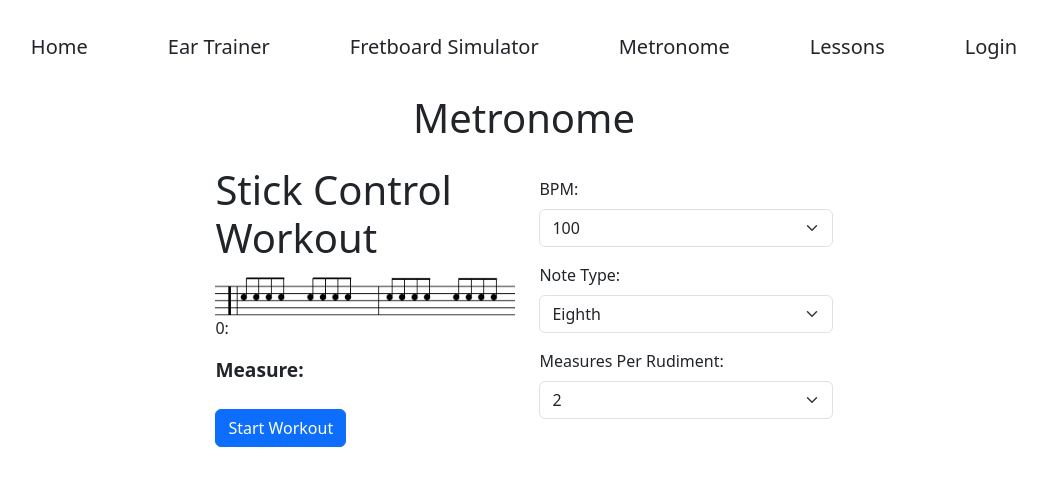
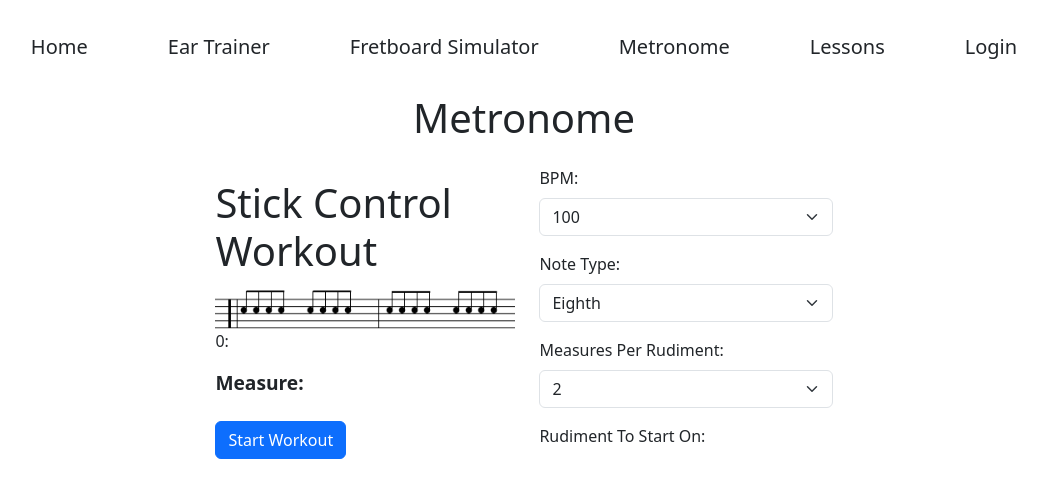
Before and after one commit to CalvinGaiennie/Music-TS-React, a React (Vite) app: page /metronome in a window 1280 px wide. Shown: the top 498 px of the page, without its empty margins (116-1163 px from the left). Built offline with nearby package versions, Linux system fonts and the light colour scheme.

Commit message:
worked on adding a rudiment to start on select

```diff
--- a/src/components/Metronome.tsx
+++ b/src/components/Metronome.tsx
@@ -5,10 +5,12 @@
   lengthOfBeat,
   noteType,
   numOfMeasures,
+  rudimentToStartOn,
 }: {
   lengthOfBeat: number;
   noteType: number;
   numOfMeasures: number;
+  rudimentToStartOn: number;
 }) {
   const rudiments = [
     {
@@ -113,7 +115,9 @@
     },
   ];
   const [isPlaying, setIsPlaying] = useState(false);
-  const [currentRudimentIndex, setCurrentRudimentIndex] = useState(0);
+  const [currentRudimentIndex, setCurrentRudimentIndex] = useState(
+    rudimentToStartOn - 1
+  );
 
   const intervalRef = useRef<number | null>(null);
   const toggleButtonRef = useRef<HTMLButtonElement | null>(null);
--- a/src/components/MetronomeSettings.tsx
+++ b/src/components/MetronomeSettings.tsx
@@ -9,6 +9,7 @@
     numOfMeasures: number;
     bpm: number;
     noteType: number;
+    rudimentToStartOn: number;
   };
 }) {
   return (
@@ -70,6 +71,40 @@
           ))}
         </select>
       </div>
+      <div className="mb-3">
+        <label className="form-label">Rudiment To Start On:</label>
+        {/* <select
+          className="form-select"
+          onChange={(e) =>
+            dispatch({
+              type: "SET_RUDIMENT_TO_START_ON",
+              payload: parseInt(e.target.value),
+            })
+          }
+          value={state.rudimentToStartOn}
+        >
+          <option value="1">1</option>
+          <option value="2">2</option>
+          <option value="3">3</option>
+          <option value="4">4</option>
+          <option value="5">5</option>
+          <option value="6">6</option>
+          <option value="7">7</option>
+          <option value="8">8</option>
+          <option value="9">9</option>
+          <option value="10">10</option>
+          <option value="11">11</option>
+          <option value="12">12</option>
+          <option value="13">13</option>
+          <option value="14">14</option>
+          <option value="15">15</option>
+          <option value="16">16</option>
+          <option value="17">17</option>
+          <option value="18">18</option>
+          <option value="19">19</option>
+          <option value="20">20</option>
+        </select> */}
+      </div>
     </div>
   );
 }
--- a/src/pages/MetronomePage.tsx
+++ b/src/pages/MetronomePage.tsx
@@ -8,6 +8,7 @@
   lengthOfBeat: 60 / 100,
   noteType: 8,
   numOfMeasures: 2,
+  rudimentToStartOn: 1,
 };
 
 type Action = { type: string; payload: number };
@@ -24,6 +25,8 @@
       return { ...state, lengthOfBeat: action.payload };
     case "SET_NUM_OF_MEASURES":
       return { ...state, numOfMeasures: action.payload };
+    case "SET_RUDIMENT_TO_START_ON":
+      return { ...state, rudimentToStartOn: action.payload };
     default:
       return state;
   }
@@ -42,6 +45,7 @@
     state.noteType,
     state.numOfMeasures,
     state.numOfBeats,
+    state.rudimentToStartOn,
     dispatch,
   ]);
 
```
